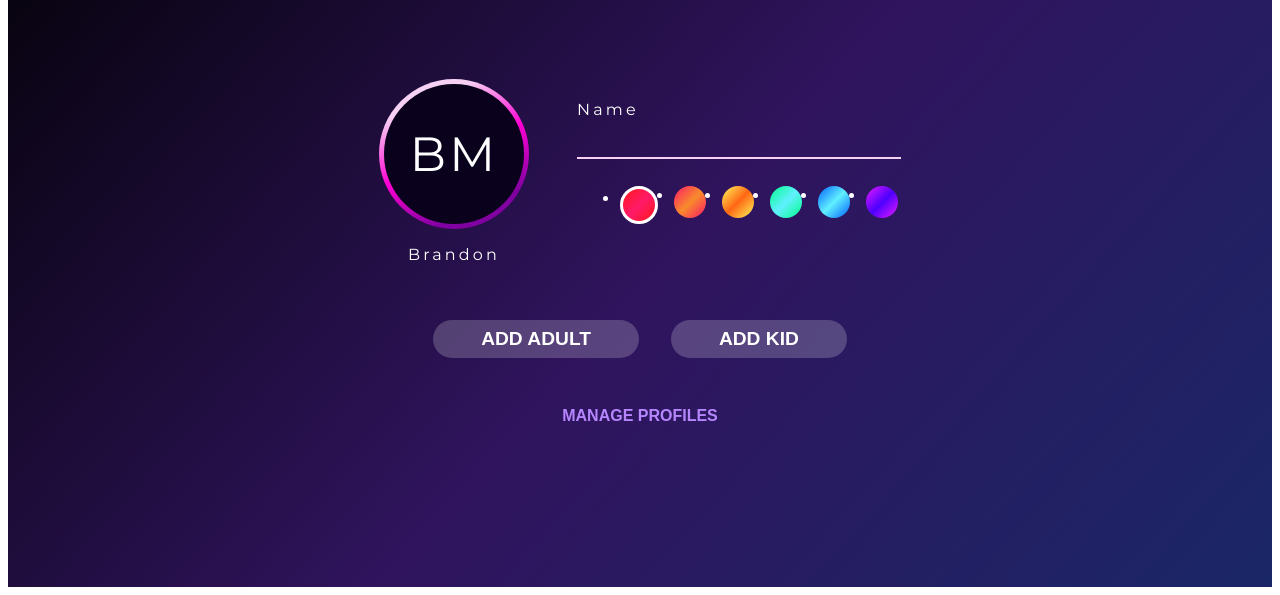
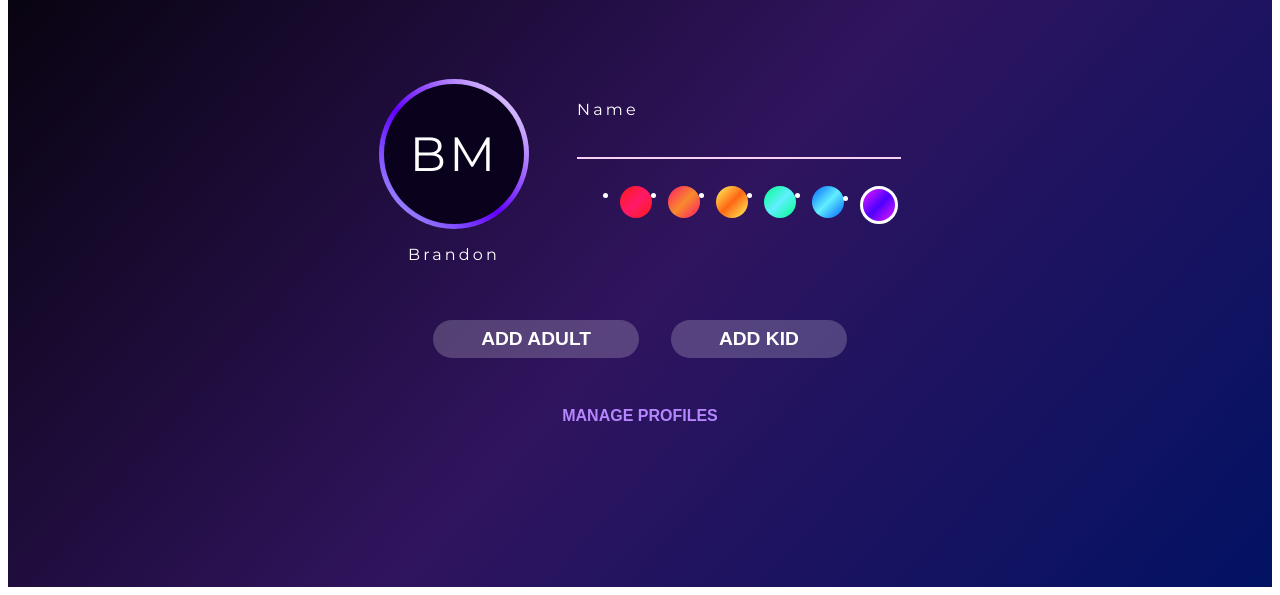
Before and after one commit to bmckenzie93/movie-streaming-service, a Gatsby site: page / in a window 1280 px wide. Shown: the part 221-816 px from the top of the page. Built offline with nearby package versions, Linux system fonts and the light colour scheme; Gatsby itself is replaced by a stand-in of ours.

Commit message:
global state created, theme colors working

```diff
--- a/gatsby-browser.js
+++ b/gatsby-browser.js
@@ -1,7 +1,6 @@
-/**
- * Implement Gatsby's Browser APIs in this file.
- *
- * See: https://www.gatsbyjs.com/docs/browser-apis/
- */
+import React from 'react'
+import GlobalContextProvider from './src/context/GlobalContextProvider'
 
-// You can delete this file if you're not using it
+export const wrapRootElement = ({element}) => {
+  return <GlobalContextProvider>{element}</GlobalContextProvider>
+}
--- a/gatsby-ssr.js
+++ b/gatsby-ssr.js
@@ -3,7 +3,16 @@
  *
  * See: https://www.gatsbyjs.com/docs/ssr-apis/
  */
+const React = require("react")
+const GlobalContextProvider = require("./src/context/GlobalContextProvider").default
 
+exports.wrapRootElement = ({ element }) => {
+  return (
+    <GlobalContextProvider>
+      {element}
+    </GlobalContextProvider>
+  )
+}
 exports.onRenderBody = ({ setHtmlAttributes }) => {
   setHtmlAttributes({ lang: `en` })
 }
--- a/src/components/CreateUser/index.js
+++ b/src/components/CreateUser/index.js
@@ -1,11 +1,15 @@
-import React from 'react'
+import React, { useContext } from 'react'
 import UserIcon from '../UI/UserIcon'
 import './CreateUser.scss'
+import { GlobalDispatchContext, GlobalStateContext } from '../../context/GlobalContextProvider'
 
 const CreateUser = () => {
+  const dispatch = useContext(GlobalDispatchContext)
+  const state = useContext(GlobalStateContext)
+
   return (
     <>
-      <UserIcon />
+      <UserIcon theme={state.theme} />
 
       <form className='create-profile' action="#">
         <div className="create-profile__name input-group">
@@ -13,12 +17,35 @@ const CreateUser = () => {
           <label htmlFor="create_profile__name">Name</label>
         </div>
         <ul className='create-profile__color-picker'>
-          <li className='create-profile__color-picker__color create-profile__color-picker__color--red active'></li>
-          <li className='create-profile__color-picker__color create-profile__color-picker__color--orange'></li>
-          <li className='create-profile__color-picker__color create-profile__color-picker__color--yellow'></li>
-          <li className='create-profile__color-picker__color create-profile__color-picker__color--green'></li>
-          <li className='create-profile__color-picker__color create-profile__color-picker__color--blue'></li>
-          <li className='create-profile__color-picker__color create-profile__color-picker__color--violet'></li>
+          <li className={`create-profile__color-picker__color create-profile__color-picker__color--red ${state.theme === 'red' ? 'active' : ''}`}
+            onClick={()=> {
+              dispatch({type: 'THEME_RED'})
+            }}></li>
+
+          <li className={`create-profile__color-picker__color create-profile__color-picker__color--orange ${state.theme === 'orange' ? 'active' : ''}`}
+            onClick={()=> {
+              dispatch({type: 'THEME_ORANGE'})
+            }}></li>
+
+          <li className={`create-profile__color-picker__color create-profile__color-picker__color--yellow ${state.theme === 'yellow' ? 'active' : ''}`}
+            onClick={()=> {
+              dispatch({type: 'THEME_YELLOW'})
+            }}></li>
+
+          <li className={`create-profile__color-picker__color create-profile__color-picker__color--green ${state.theme === 'green' ? 'active' : ''}`}
+            onClick={()=> {
+              dispatch({type: 'THEME_GREEN'})
+            }}></li>
+
+          <li className={`create-profile__color-picker__color create-profile__color-picker__color--blue ${state.theme === 'blue' ? 'active' : ''}`}
+            onClick={()=> {
+              dispatch({type: 'THEME_BLUE'})
+            }}></li>
+
+          <li className={`create-profile__color-picker__color create-profile__color-picker__color--violet ${state.theme === 'violet' ? 'active' : ''}`}
+            onClick={()=> {
+              dispatch({type: 'THEME_VIOLET'})
+            }}></li>
         </ul>
       </form>
     </>
--- a/src/components/Layouts/LoginLayout/LoginLayout.scss
+++ b/src/components/Layouts/LoginLayout/LoginLayout.scss
@@ -1,6 +1,6 @@
 .login-layout {
-  background: rgb(26,39,103);
-  background: linear-gradient(312deg, rgba(26,39,103,1) 0%, rgba(48,20,94,1) 45%, rgba(0,0,0,1) 100%);
+  // background: rgb(26,39,103);
+  // background: linear-gradient(312deg, rgba(26,39,103,1) 0%, rgba(48,20,94,1) 45%, rgba(0,0,0,1) 100%);
   height: 100vh;
   color: white;
   font-family: 'montserrat';
@@ -10,7 +10,7 @@
   text-align: center;
   justify-content: space-between;
   letter-spacing: .2rem;
-
+  transition: background-color .3s ease-in-out;
 
   &__header {
     flex:1;
@@ -65,4 +65,35 @@
       margin-top: 3rem;
     }
   }
+
+  &.theme-red {
+    background: #a00a0d;
+    background: linear-gradient(312deg, #3f0000 0%, #a70f03 45%, rgba(0,0,0,1) 100%);
+  }
+
+  &.theme-orange {
+    background: rgb(191, 41, 0);
+    background: linear-gradient(312deg, rgb(88, 31, 0) 0%, rgb(191, 76, 0) 45%, rgba(0,0,0,1) 100%);
+  }
+
+  &.theme-yellow {
+    background: #928101;
+    background: linear-gradient(312deg, rgb(88, 31, 0) 0%, #938e00 45%, rgba(0,0,0,1) 100%);
+  }
+
+  &.theme-green {
+    background: rgb(0, 100, 44);
+    background: linear-gradient(312deg, rgb(26, 31, 104) 0%, rgb(0, 100, 44) 45%, rgba(0,0,0,1) 100%);
+  }
+
+  &.theme-blue {
+    background: rgba(14, 18, 206, 1.0);
+    background: linear-gradient(312deg, rgb(33, 0, 83) 0%, rgba(14, 18, 206, 1.0) 45%, rgba(0,0,0,1) 100%);
+  }
+
+  &.theme-violet {
+    background: rgb(2, 18, 99);
+    background: linear-gradient(312deg, rgb(2, 18, 99) 0%, rgba(48,20,94,1) 45%, rgba(0,0,0,1) 100%);
+  }
+
 }
--- a/src/components/Layouts/LoginLayout/index.js
+++ b/src/components/Layouts/LoginLayout/index.js
@@ -1,14 +1,17 @@
-import React from 'react'
+import React, { useContext } from 'react'
 import logo from '../../../images/logo.svg'
 import Button from '../../UI/Buttons/Button'
 import ButtonLInk from '../../UI/Buttons/ButtonLink'
 import MainContainer from '../../Containers/MainContainer'
 import './LoginLayout.scss'
+import { GlobalStateContext } from '../../../context/GlobalContextProvider'
 
-const LoginLayout = (props) => (
+const LoginLayout = (props) => {
   // user state
+  const state = useContext(GlobalStateContext)
 
-  <main className='login-layout'>
+  return (
+  <main className={`login-layout theme-${state.theme}`}>
     <header className='login-layout__header'>
       <img src={logo} alt="HBO MAX" />
       {/* If users, who is watching, else Create Profile */}
@@ -32,6 +35,6 @@ const LoginLayout = (props) => (
       </div>
     </section>
   </main>
-)
+)}
 
 export default LoginLayout
--- a/src/components/UI/UserIcon/UserIcon.scss
+++ b/src/components/UI/UserIcon/UserIcon.scss
@@ -10,15 +10,10 @@
     @keyframes rotate {
       0% {
         transform: rotate(0deg);
-        scale: 1;
-      }
-      50% {
-        scale: 1.1;
       }
 
       100% {
         transform: rotate(360deg);
-        scale: 1;
       }
     }
 
@@ -26,10 +21,11 @@
       animation: counter_rotate 2s linear infinite;
     }
     @keyframes counter_rotate {
-      from {
+      0% {
         transform: rotate(0deg);
       }
-      to {
+
+      100% {
         transform: rotate(-360deg);
       }
     }
@@ -40,8 +36,8 @@
   }
 
   &__image-circle-border {
-    background: rgb(246,209,244);
-    background: linear-gradient(156deg, rgba(246,209,244,1) 20%, rgba(255,0,210,1) 50%, rgba(129,0,161,1) 80%);
+    // background: rgb(246,209,244);
+    // background: linear-gradient(156deg, rgba(246,209,244,1) 20%, rgba(255,0,210,1) 50%, rgba(129,0,161,1) 80%);
     height: 150px;
     width: 150px;
     border-radius: 50%;
@@ -64,4 +60,34 @@
     align-items: center;
     // background-image: url('https://images.generated.photos/wjQCs1tZu7-Uaet3-3yDs2xmzTH5dHC72pJ19xRhfXk/rs:fit:256:256/czM6Ly9pY29uczgu/Z3Bob3Rvcy1wcm9k/LnBob3Rvcy92M18w/ODc0Nzg5XzA3OTgx/MzFfMDQyMjQxOC5q/cGc.jpg');
   }
+
+  &.theme-red .user-icon__image-circle-border{
+    background: #ff1100;
+    background: linear-gradient(to top right, #ffb3e8 0%, #ff1100 45%, white 100%);
+  }
+
+  &.theme-orange .user-icon__image-circle-border{
+    background: rgb(255, 102, 0);
+    background: linear-gradient(to top right, rgb(255, 186, 148) 0%, rgb(255, 102, 0) 45%, white 100%);
+  }
+
+  &.theme-yellow .user-icon__image-circle-border{
+    background: #fff700;
+    background: linear-gradient(to top right, #ffffff 0%, #fff700 45%, white 100%);
+  }
+
+  &.theme-green .user-icon__image-circle-border{
+    background: rgb(0, 255, 110);
+    background: linear-gradient(to top right, rgb(68, 81, 255) 0%, rgb(0, 255, 110) 45%, white 100%);
+  }
+
+  &.theme-blue .user-icon__image-circle-border{
+    background: rgb(0, 4, 255);
+    background: linear-gradient(to top right, rgb(165, 106, 255) 0%, rgb(0, 4, 255) 45%, white 100%);
+  }
+
+  &.theme-violet .user-icon__image-circle-border{
+    background: rgb(98, 0, 255);
+    background: linear-gradient(to top right, rgb(173, 186, 255) 0%, rgb(98, 0, 255) 45%, white 100%);
+  }
 }
--- a/src/components/UI/UserIcon/index.js
+++ b/src/components/UI/UserIcon/index.js
@@ -1,10 +1,12 @@
-import React from 'react'
+import React, { useContext } from 'react'
 import './UserIcon.scss'
 
-const UserIcon = () => {
+
+const UserIcon = ({theme}) => {
   // takes in user prop with profile color, initials, image
+  console.log(theme)
   return (
-    <div className='user-icon'>
+    <div className={`user-icon theme-${theme}`}>
       <div className="user-icon__image-circle-border">
         <div className="user-icon__image-circle-inner">
           <span className="user-icon__image-circle">
--- /dev/null
+++ b/src/context/GlobalContextProvider.js
@@ -0,0 +1,59 @@
+import React from 'react'
+
+export const GlobalStateContext = React.createContext()
+export const GlobalDispatchContext = React.createContext()
+
+const initialState = {
+  theme: 'violet'
+}
+
+const reducer = (state, action) => {
+  switch (action.type) {
+    case 'THEME_RED' :
+      return {
+        ...state,
+        theme: 'red'
+      }
+    case 'THEME_ORANGE' :
+      return {
+        ...state,
+        theme: 'orange'
+      }
+    case 'THEME_YELLOW' :
+      return {
+        ...state,
+        theme: 'yellow'
+      }
+    case 'THEME_GREEN' :
+      return {
+        ...state,
+        theme: 'green'
+      }
+    case 'THEME_BLUE' :
+      return {
+        ...state,
+        theme: 'blue'
+      }
+    case 'THEME_VIOLET' :
+      return {
+        ...state,
+        theme: 'violet'
+      }
+    default:
+      throw new Error('Bad action Type')
+  }
+}
+
+const GlobalContextProvider = ({children}) => {
+  const [ state, dispatch ] = React.useReducer(reducer, initialState)
+
+  return (
+    <GlobalStateContext.Provider value={state}>
+      <GlobalDispatchContext.Provider value={dispatch}>
+        {children}
+      </GlobalDispatchContext.Provider>
+    </GlobalStateContext.Provider>
+  )
+}
+
+export default GlobalContextProvider
--- a/src/pages/index.js
+++ b/src/pages/index.js
@@ -5,11 +5,13 @@ import CreateUser from "../components/CreateUser"
 import Seo from "../components/seo"
 
 const IndexPage = () => (
-  <LoginLayout>
-      {/* show login users or create user if no users exist */}
-      {/* <LoginUsers /> */}
-      <CreateUser />
-  </LoginLayout>
+  <>
+    <LoginLayout>
+        {/* show login users or create user if no users exist */}
+        {/* <LoginUsers /> */}
+        <CreateUser />
+    </LoginLayout>
+  </>
 )
 
 /**
```
